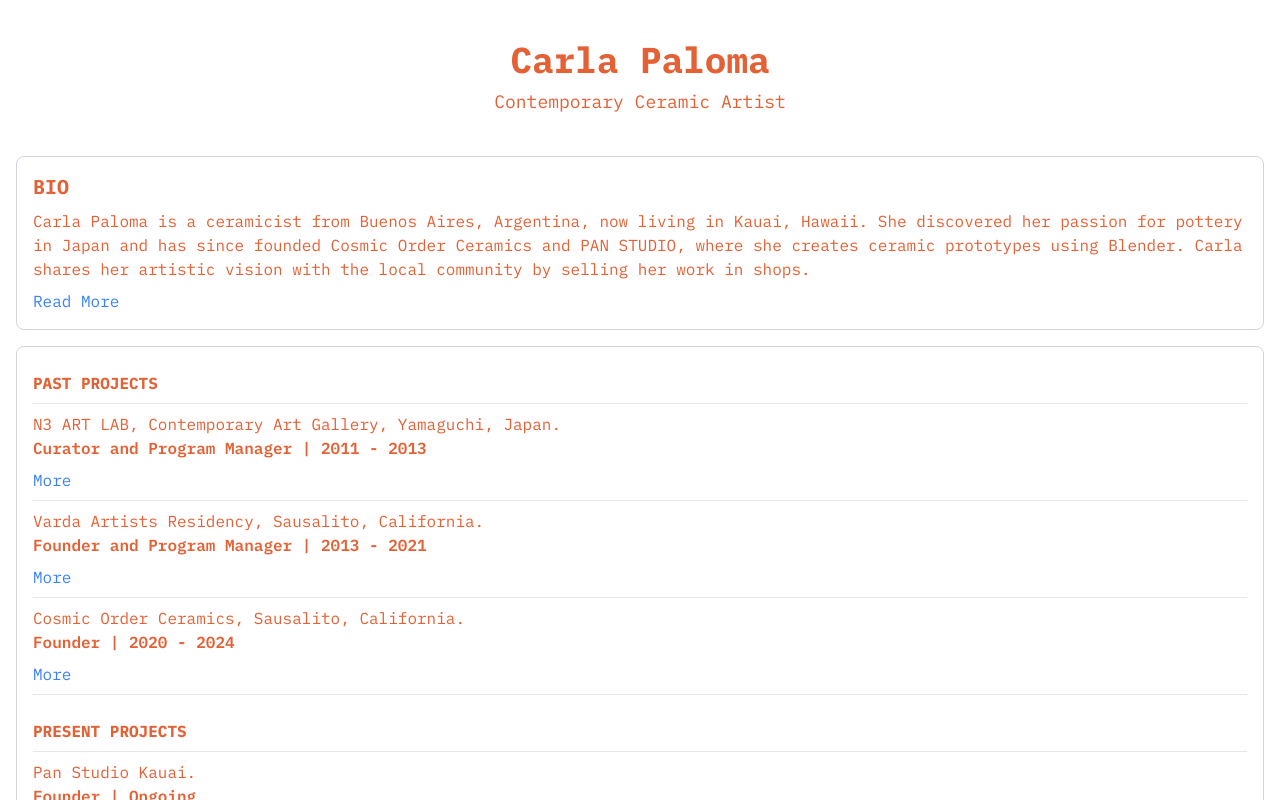
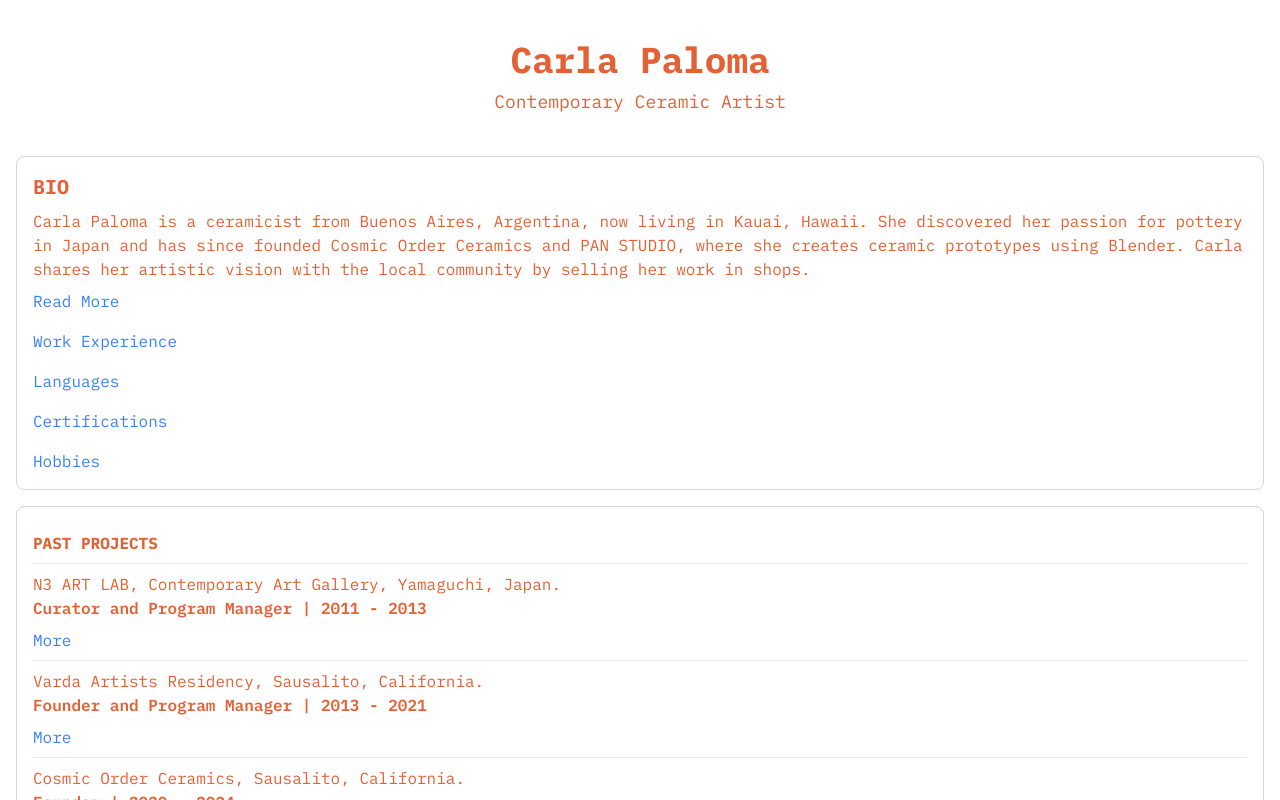
Before and after one commit to carlasushi/carla-paloma-portfolio, a Next.js app: page / in a window 1280 px wide. Shown: the top 800 px of the page. Built offline with nearby package versions, Linux system fonts and the light colour scheme.

Commit message:
Update Bio component and add new sections for Certifications, Hobbies, Languages, and Work Experience

```diff
--- a/src/components/Bio.tsx
+++ b/src/components/Bio.tsx
@@ -1,13 +1,36 @@
 // src/components/Bio.tsx
 'use client';
-// app/components/Bio.tsx
 import React, { useState } from 'react';
+import WorkExperience from './WorkExperience';
+import Languages from './Languages';
+import Certifications from './Certifications';
+import Hobbies from './Hobbies';
 
 const Bio: React.FC = () => {
   const [isExpanded, setIsExpanded] = useState(false);
+  const [isWorkExperienceExpanded, setIsWorkExperienceExpanded] = useState(false);
+  const [isLanguagesExpanded, setIsLanguagesExpanded] = useState(false);
+  const [isCertificationsExpanded, setIsCertificationsExpanded] = useState(false);
+  const [isHobbiesExpanded, setIsHobbiesExpanded] = useState(false);
 
   const toggleExpand = () => {
     setIsExpanded(!isExpanded);
+  };
+
+  const toggleWorkExperienceExpand = () => {
+    setIsWorkExperienceExpanded(!isWorkExperienceExpanded);
+  };
+
+  const toggleLanguagesExpand = () => {
+    setIsLanguagesExpanded(!isLanguagesExpanded);
+  };
+
+  const toggleCertificationsExpand = () => {
+    setIsCertificationsExpanded(!isCertificationsExpanded);
+  };
+
+  const toggleHobbiesExpand = () => {
+    setIsHobbiesExpanded(!isHobbiesExpanded);
   };
 
   return (
@@ -21,9 +44,7 @@ const Bio: React.FC = () => {
       </button>
       {isExpanded && (
         <div className="mt-2">
-          <p>
-            More about Carla
-          </p>
+          <p>More about Carla</p>
           <iframe
             src="https://cosmicorder.net/about/"
             width="100%"
@@ -33,6 +54,54 @@ const Bio: React.FC = () => {
           />
         </div>
       )}
+
+      {/* Work Experience Section */}
+      <div className="mt-4">
+        <button onClick={toggleWorkExperienceExpand} className="text-blue-500 hover:underline">
+          {isWorkExperienceExpanded ? 'Hide Work Experience' : 'Work Experience'}
+        </button>
+        {isWorkExperienceExpanded && (
+          <div className="mt-2">
+            <WorkExperience />
+          </div>
+        )}
+      </div>
+
+      {/* Languages Section */}
+      <div className="mt-4">
+        <button onClick={toggleLanguagesExpand} className="text-blue-500 hover:underline">
+          {isLanguagesExpanded ? 'Hide Languages' : 'Languages'}
+        </button>
+        {isLanguagesExpanded && (
+          <div className="mt-2">
+            <Languages />
+          </div>
+        )}
+      </div>
+
+      {/* Certifications Section */}
+      <div className="mt-4">
+        <button onClick={toggleCertificationsExpand} className="text-blue-500 hover:underline">
+          {isCertificationsExpanded ? 'Hide Certifications' : 'Certifications'}
+        </button>
+        {isCertificationsExpanded && (
+          <div className="mt-2">
+            <Certifications />
+          </div>
+        )}
+      </div>
+
+      {/* Hobbies Section */}
+      <div className="mt-4">
+        <button onClick={toggleHobbiesExpand} className="text-blue-500 hover:underline">
+          {isHobbiesExpanded ? 'Hide Hobbies' : 'Hobbies'}
+        </button>
+        {isHobbiesExpanded && (
+          <div className="mt-2">
+            <Hobbies />
+          </div>
+        )}
+      </div>
     </div>
   );
 };
--- /dev/null
+++ b/src/components/Certifications.tsx
@@ -0,0 +1,20 @@
+// src/components/Certifications.tsx
+"use client";
+
+import React from 'react';
+
+const Certifications: React.FC = () => {
+  return (
+    <div className="bg-white border border-gray-300 p-4 rounded-lg mb-4">
+      <h2 className="font-bold text-xl mb-2">Certifications</h2>
+      <ul className="list-disc list-inside">
+        <li>Full Stack Software Development Bootcamp, Le Wagon, Denmark (Oct/Dec 2019)</li>
+        <li>BSc Post-graduate Diploma, Psychology, Victoria University of Wellington, New Zealand (2014)</li>
+        <li>BA Applied Linguistics: 2nd Language Education, Victoria University of Wellington, New Zealand (2011)</li>
+        <li>BSc Molecular Biology, University of Buenos Aires, Argentina (2000-2003)</li>
+      </ul>
+    </div>
+  );
+};
+
+export default Certifications;
--- /dev/null
+++ b/src/components/Hobbies.tsx
@@ -0,0 +1,45 @@
+// src/components/Hobbies.tsx
+"use client";
+
+import React from 'react';
+
+const Hobbies: React.FC = () => {
+  return (
+    <div className="bg-white border border-gray-300 p-4 rounded-lg mb-4">
+      <h2 className="font-bold text-xl mb-2">Hobbies</h2>
+
+      {/* Body Care + Well being */}
+      <h3 className="font-semibold mt-4">Body Care + Well Being</h3>
+      <ul className="list-disc list-inside">
+        <li>Ocean swimming | daily</li>
+        <li>Riding bike | daily</li>
+        <li>Playing with her cat | daily</li>
+        <li>Spending time with her husband | daily</li>
+        <li>Preparing her own meals | daily</li>
+      </ul>
+
+      {/* Spiritual */}
+      <h3 className="font-semibold mt-4">Spiritual</h3>
+      <ul className="list-disc list-inside">
+        <li>Meditation | frequent</li>
+      </ul>
+
+      {/* Creative */}
+      <h3 className="font-semibold mt-4">Creative</h3>
+      <ul className="list-disc list-inside">
+        <li>Ceramics | weekly</li>
+        <li>Natto making | weekly</li>
+      </ul>
+
+      {/* Learning */}
+      <h3 className="font-semibold mt-4">Learning</h3>
+      <ul className="list-disc list-inside">
+        <li>Reading books | daily</li>
+        <li>Biology learning | frequent</li>
+        <li>Computer learning | monthly</li>
+      </ul>
+    </div>
+  );
+};
+
+export default Hobbies;
--- /dev/null
+++ b/src/components/Languages.tsx
@@ -0,0 +1,19 @@
+// src/components/Languages.tsx
+"use client";
+
+import React from 'react';
+
+const Languages: React.FC = () => {
+  return (
+    <div className="bg-white border border-gray-300 p-4 rounded-lg mb-4">
+      <h2 className="font-bold text-xl mb-2">Languages</h2>
+      <ul className="list-disc list-inside">
+        <li>Spanish (native)</li>
+        <li>English (fluent)</li>
+        <li>Japanese (N3 level)</li>
+      </ul>
+    </div>
+  );
+};
+
+export default Languages;
--- /dev/null
+++ b/src/components/WorkExperience.tsx
@@ -0,0 +1,58 @@
+// components/WorkExperience.tsx
+"use client";
+
+import React from 'react';
+
+const WorkExperience: React.FC = () => {
+  return (
+    <div className="bg-white border border-gray-300 p-4 rounded-lg">
+      <h2 className="font-bold text-xl mb-4">Work Experience</h2>
+      <div className="mb-2">
+        <h3 className="font-semibold">Pan Studio, Kauai, Hawaii</h3>
+        <p>Founder | Ongoing</p>
+      </div>
+      <div className="mb-2">
+        <h3 className="font-semibold">Cosmic Order Ceramics, Sausalito, California</h3>
+        <p>Founder | 2020 - 2024</p>
+      </div>
+      <div className="mb-2">
+        <h3 className="font-semibold">Shun Yoshino Studio, Hiroshima, Japan</h3>
+        <p>Artist in Residency, Instructor, Collaborator, Group Show | April 2023 - March 2024</p>
+      </div>
+      <div className="mb-2">
+        <h3 className="font-semibold">Proof Lab, Mill Valley, California</h3>
+        <p>Ceramicist | 2022 - May 2024</p>
+      </div>
+      <div className="mb-2">
+        <h3 className="font-semibold">Good Earth, Mill Valley, California</h3>
+        <p>Ceramicist | 2022 - May 2024</p>
+      </div>
+      <div className="mb-2">
+        <h3 className="font-semibold">The Work Room, Mill Valley, California</h3>
+        <p>Ceramicist, Shows | 2022 - May 2024</p>
+      </div>
+      <div className="mb-2">
+        <h3 className="font-semibold">Mill Valley Pottery Studio, Mill Valley, California</h3>
+        <p>Front of House and Instructor | December 2022 - 2023</p>
+      </div>
+      <div className="mb-2">
+        <h3 className="font-semibold">Varda Artists Residency, Sausalito, California</h3>
+        <p>Various Roles | 2013 - 2021</p>
+      </div>
+      <div className="mb-2">
+        <h3 className="font-semibold">N3 Art Lab, Contemporary Art Gallery, Yamaguchi, Japan</h3>
+        <p>Curator and Program Manager | 2011 - 2013</p>
+      </div>
+      <div className="mb-2">
+        <h3 className="font-semibold">Yamaguchi High School, Yamaguchi, Japan</h3>
+        <p>ALT and Course Creator | 2011 - 2013</p>
+      </div>
+      <div className="mb-2">
+        <h3 className="font-semibold">Wellington City Libraries, Wellington City Council, Wellington, New Zealand</h3>
+        <p>Art Librarian | 2004 - 2011</p>
+      </div>
+    </div>
+  );
+};
+
+export default WorkExperience;
```
